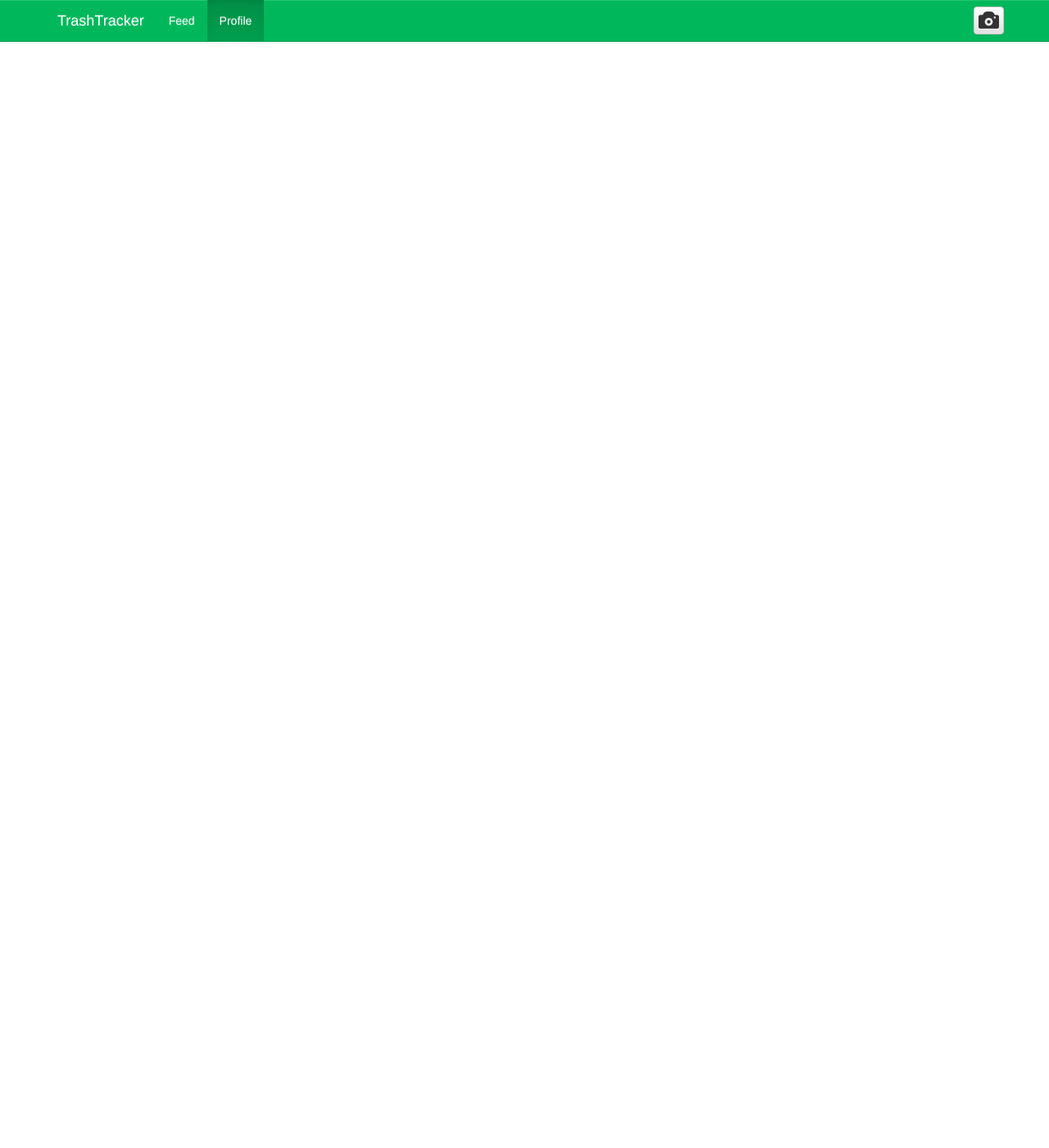
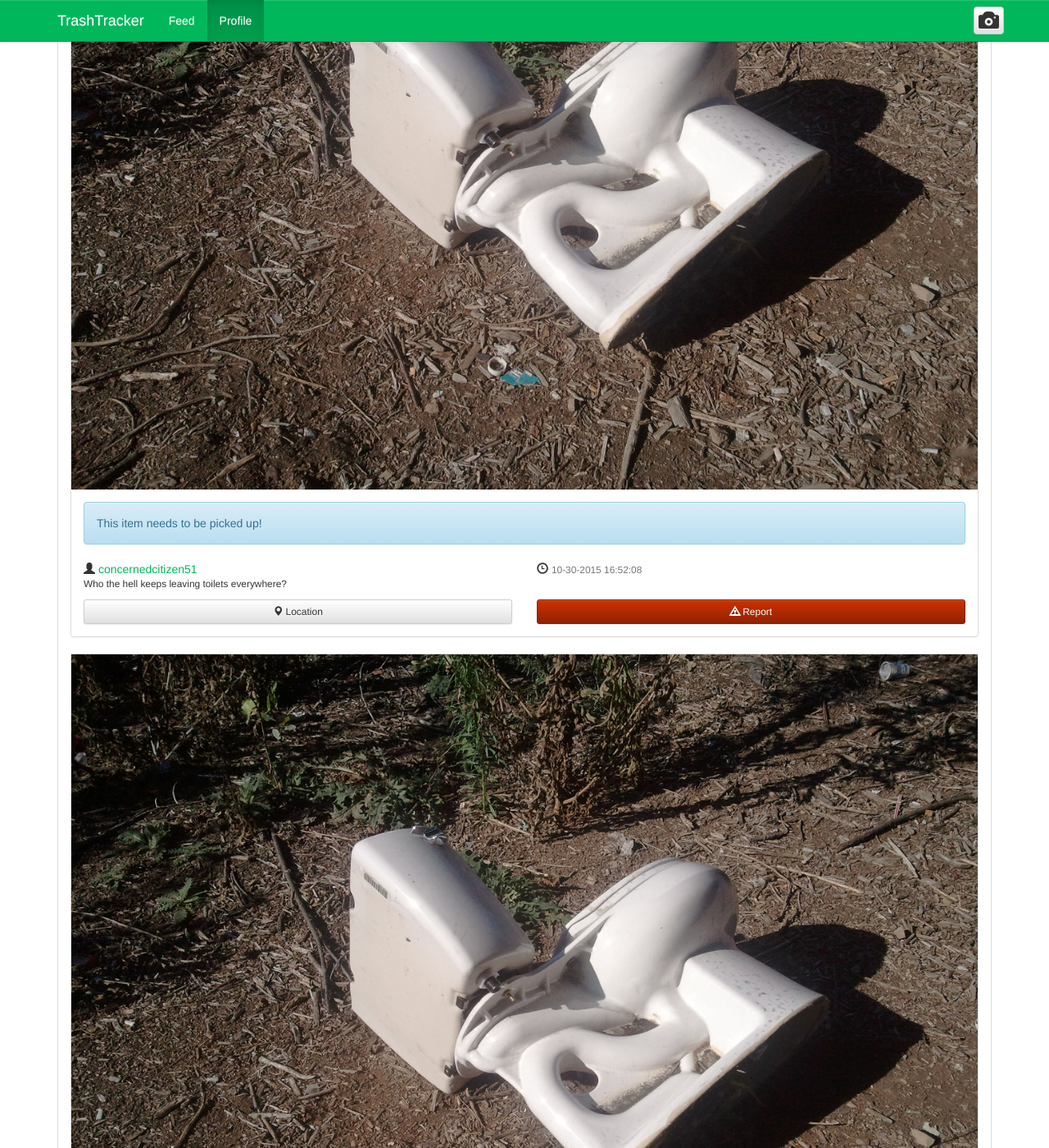
Before and after one commit to kocsenc/FoodTracker, a Jekyll site: the page built from profile.html, in a window 1280 px wide and 1400 px high, scrolled down 718 px. Shown: the whole window at 82% size. Built offline with Jekyll 4.4.1, drawn with Linux system fonts in a browser that asks for light colours; nearby versions of some CDN libraries; before the commit the page ends 900 px from its top, so only the background shows below that; some of the changed text lies outside the part shown.

Commit message:
Fixed the trashItems in the profile.

```diff
--- a/profile.html
+++ b/profile.html
@@ -27,7 +27,9 @@
                 </h3>
             </div>
             <div class="panel-body">
-                {% include trashItem.html %}
+                {% include trashItem.html img="/img/00000006.jpg" user="concernedcitizen51" time="10-30-2015 16:52:08" msg="Who the hell keeps leaving toilets everywhere?" later=true %}
+
+                {% include trashItem.html img="/img/00000006.jpg" user="concernedcitizen51" time="10-30-2015 16:52:08" msg="Who the hell keeps leaving toilets everywhere?" later=true %}
             </div>
         </div>
     </div>
```
